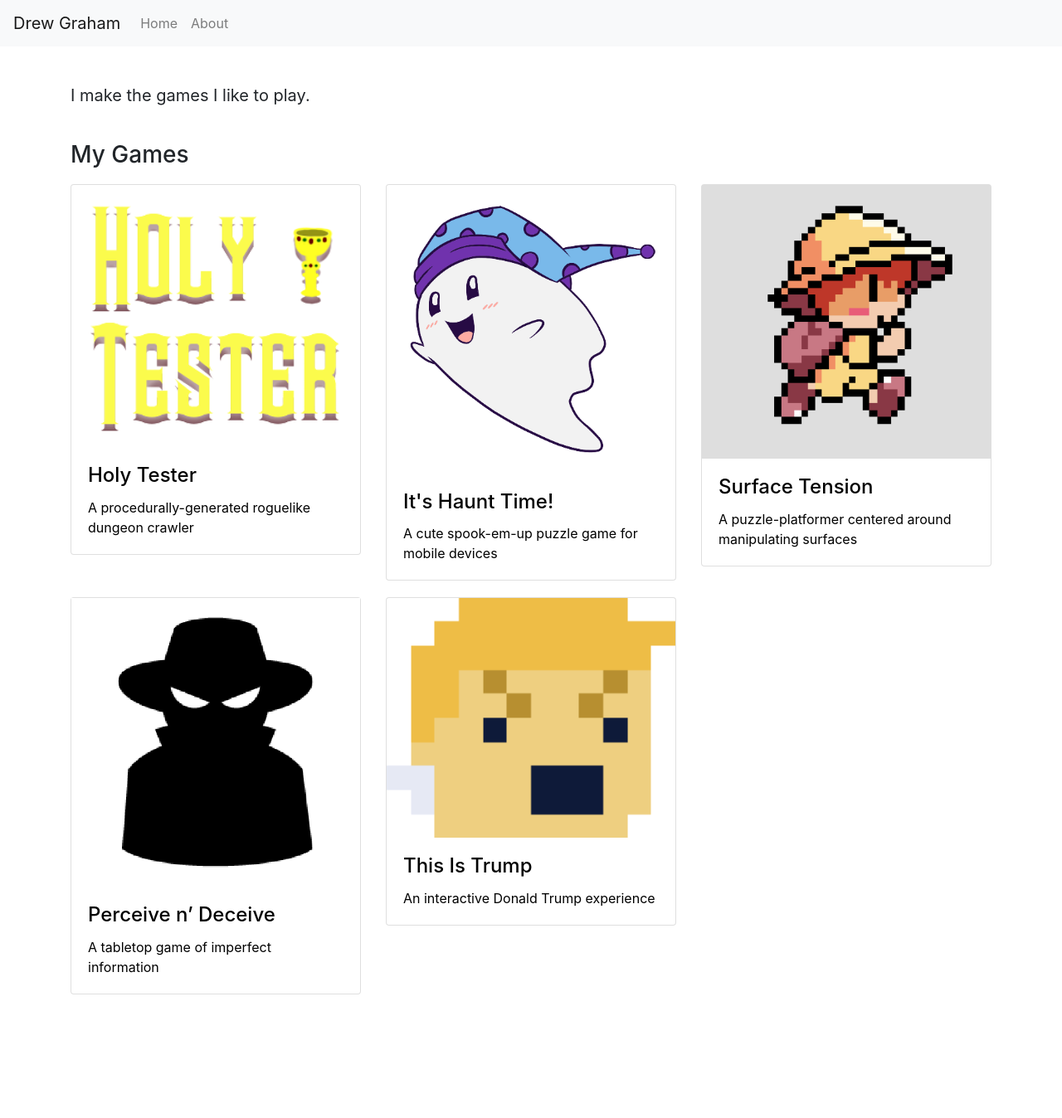
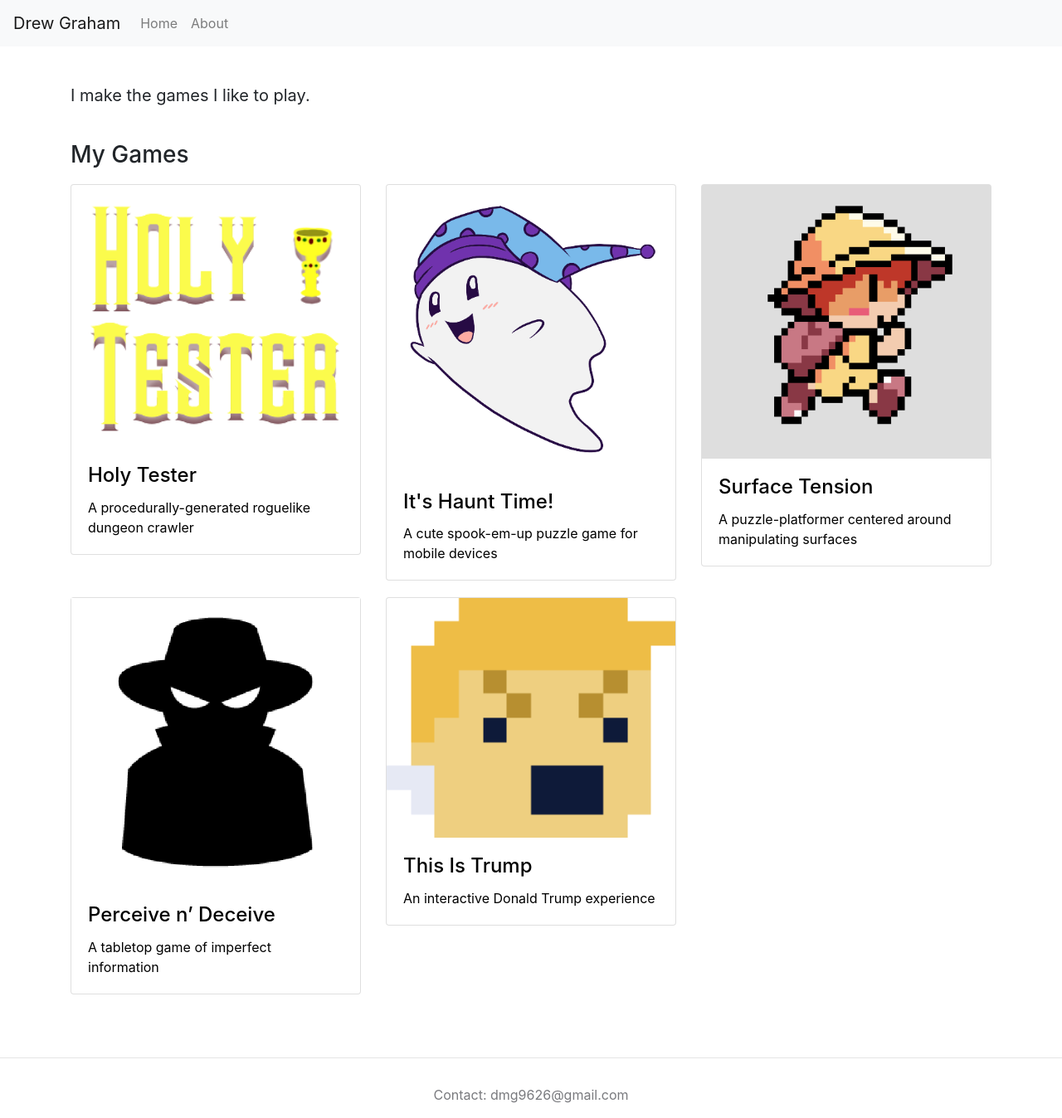
Before and after one commit to dmg9626/dmg9626.github.io, a Jekyll site: the page built from index.md, in a window 1280 px wide and 1348 px high. Shown: the whole window at 83% size. Built offline with Jekyll 4.4.1, drawn with Linux system fonts in a browser that asks for light colours; nearby versions of some CDN libraries; library files that are not in the unit come from our copies.

Commit message:
added footer with email contact to default page template (with no_footer option to hide it)

```diff
--- a/_layouts/default.html
+++ b/_layouts/default.html
@@ -40,4 +40,16 @@
             </div>
         </div>
     </body>
+
+
+    <!-- Footer -->
+    {% unless page.no_footer %}
+        <hr>
+        <footer class="page-footer font-small">
+            <div class="footer-copyright text-center py-3">
+                Contact: {{site.email}}
+            </div>
+        </footer>
+    {% endunless %}
+
 </html>
--- a/assets/css/main.css
+++ b/assets/css/main.css
@@ -63,3 +63,9 @@ body {
 .post-title {
   padding: 15px 0px
 }
+
+/* FOOTER */
+footer {
+  /* background: rgb(232, 233, 235); */
+  color: rgb(121, 122, 126);
+}
```
